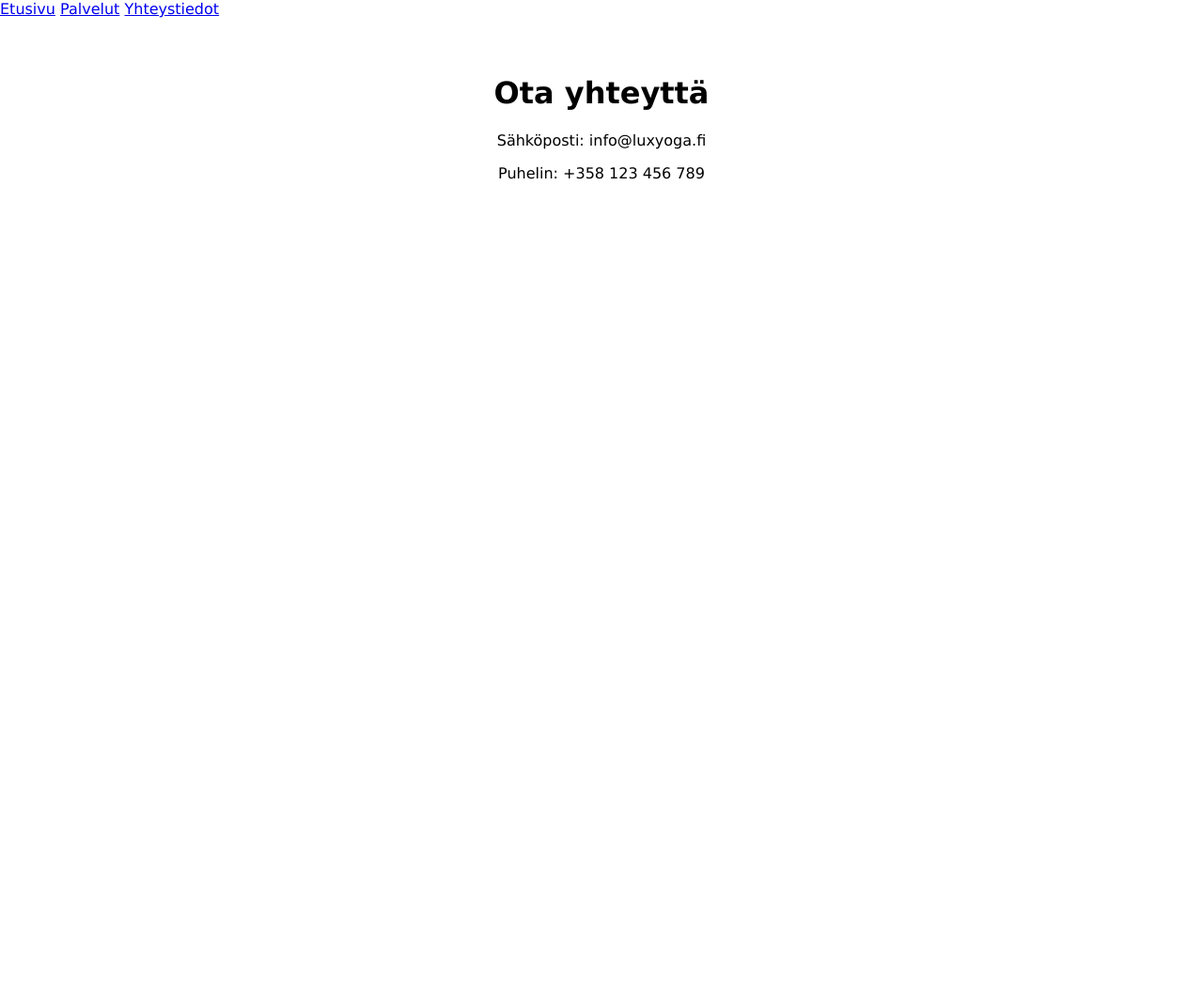
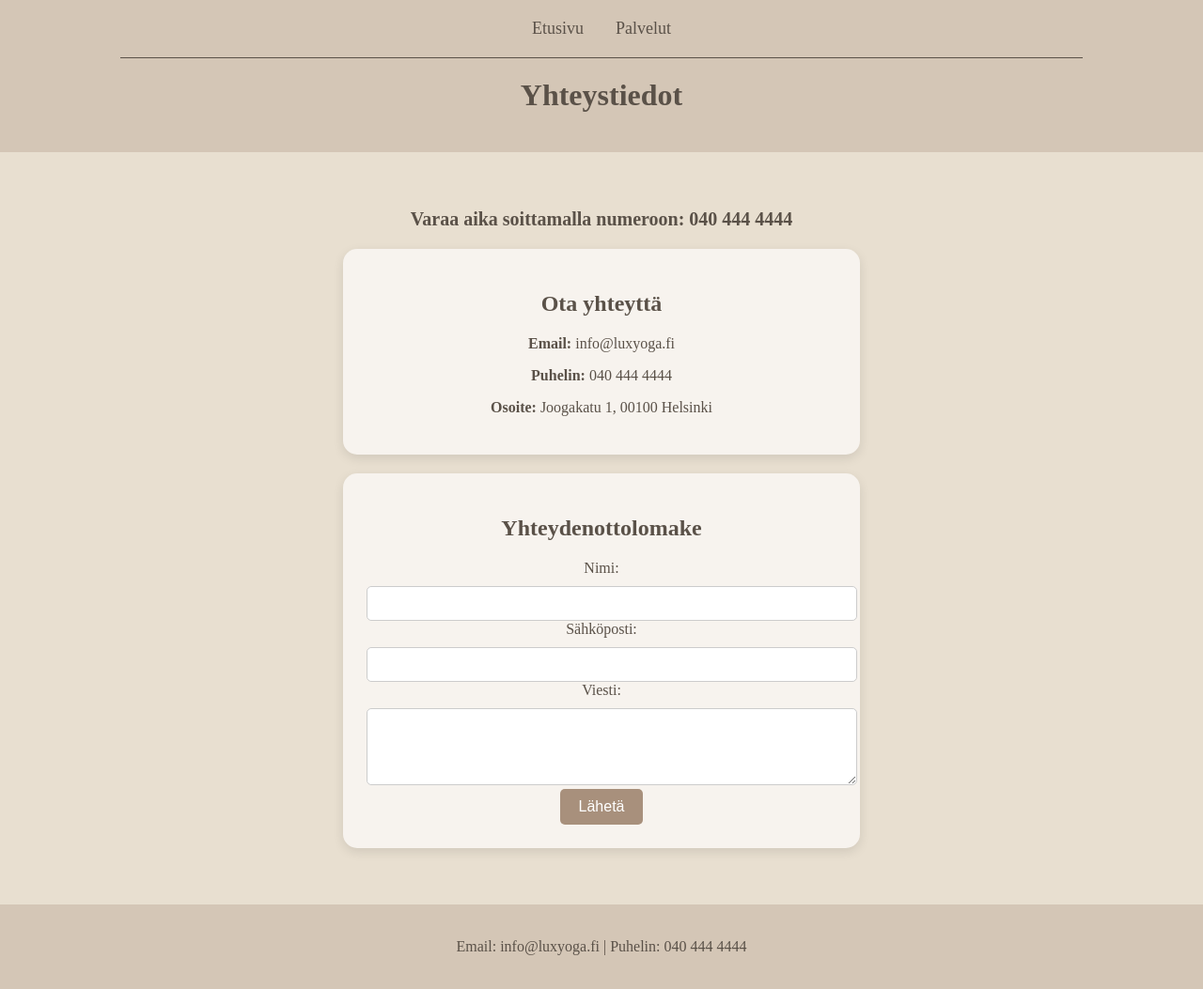
Before and after one commit to amaalmohamud/amaalmohamud.github.io, a plain HTML site: page yhteystiedot.html in a window 1280 px wide. Shown: the whole page at 94% size. Before the commit the page ends 800 px from the top, so only its background shows below. Drawn offline with Linux system fonts and the light colour scheme.

Commit message:
yhteystiedot.html

```diff
--- a/yhteystiedot.html
+++ b/yhteystiedot.html
@@ -1,19 +1,118 @@
 <!DOCTYPE html>
-<html>
+<html lang="fi">
 <head>
-    <title>Täältä löydät suoraan meille ja </title>
-    <link rel="stylesheet" type="text/css" href="styles.css">
+  <meta charset="UTF-8">
+  <meta name="viewport" content="width=device-width, initial-scale=1.0">
+  <title>LuxYoga - Yhteystiedot</title>
+  <style>
+      body {
+          background-color: #e8dfd0;
+          color: #5a5148;
+          font-family: 'Playfair Display', serif;
+          margin: 0;
+          padding: 0;
+      }
+      header {
+          background: #d4c6b6;
+          color: #5a5148;
+          padding: 20px 0;
+          text-align: center;
+      }
+      header nav a {
+          text-decoration: none;
+          color: #5a5148;
+          margin: 0 15px;
+          font-size: 18px;
+      }
+      hr {
+          border: 0;
+          height: 1px;
+          background: #5a5148;
+          margin: 20px auto;
+          width: 80%;
+      }
+      .container {
+          width: 80%;
+          margin: auto;
+          padding: 40px 0;
+          text-align: center;
+      }
+      .contact-info, .contact-form {
+          background: #f7f3ee;
+          padding: 25px;
+          margin: 20px auto;
+          border-radius: 15px;
+          box-shadow: 0 4px 12px rgba(0, 0, 0, 0.1);
+          max-width: 500px;
+      }
+      p.call-to-action {
+          font-size: 20px;
+          font-weight: bold;
+      }
+      input, textarea {
+          width: 100%;
+          padding: 10px;
+          margin-top: 10px;
+          border: 1px solid #ccc;
+          border-radius: 5px;
+      }
+      button {
+          background-color: #a8907c;
+          color: white;
+          padding: 10px 20px;
+          border: none;
+          border-radius: 5px;
+          font-size: 16px;
+          cursor: pointer;
+      }
+      footer {
+          text-align: center;
+          padding: 20px;
+          background: #d4c6b6;
+      }
+  </style>
 </head>
 <body>
-    <div class="navbar">
-        <a href="index.html">Etusivu</a>
-        <a href="palvelut.html">Palvelut</a>
-        <a href="yhteystiedot.html" class="active">Yhteystiedot</a>
-    </div>
-    <div class="container">
-        <h1>Ota yhteyttä</h1>
-        <p>Sähköposti: info@luxyoga.fi</p>
-        <p>Puhelin: +358 123 456 789</p>
-    </div>
+  <header>
+      <nav>
+          <a href="index.html">Etusivu</a>
+          <a href="palvelut.html">Palvelut</a>
+      </nav>
+      <hr>
+      <h1>Yhteystiedot</h1>
+  </header>
+
+
+  <div class="container">
+      <p class="call-to-action"><strong>Varaa aika soittamalla numeroon:</strong> 040 444 4444</p>
+
+      <div class="contact-info">
+          <h2>Ota yhteyttä</h2>
+          <p><strong>Email:</strong> info@luxyoga.fi</p>
+          <p><strong>Puhelin:</strong> 040 444 4444</p>
+          <p><strong>Osoite:</strong> Joogakatu 1, 00100 Helsinki</p>
+      </div>
+
+      <div class="contact-form">
+          <h2>Yhteydenottolomake</h2>
+          <form action="#" method="post">
+              <label for="name">Nimi:</label>
+              <input type="text" id="name" name="name" required>
+
+              <label for="email">Sähköposti:</label>
+              <input type="email" id="email" name="email" required>
+
+              <label for="message">Viesti:</label>
+              <textarea id="message" name="message" rows="4" required></textarea>
+
+              <button type="submit">Lähetä</button>
+          </form>
+      </div>
+  </div>
+
+
+  <footer>
+      <p>Email: info@luxyoga.fi | Puhelin: 040 444 4444</p>
+  </footer>
 </body>
 </html>
```
